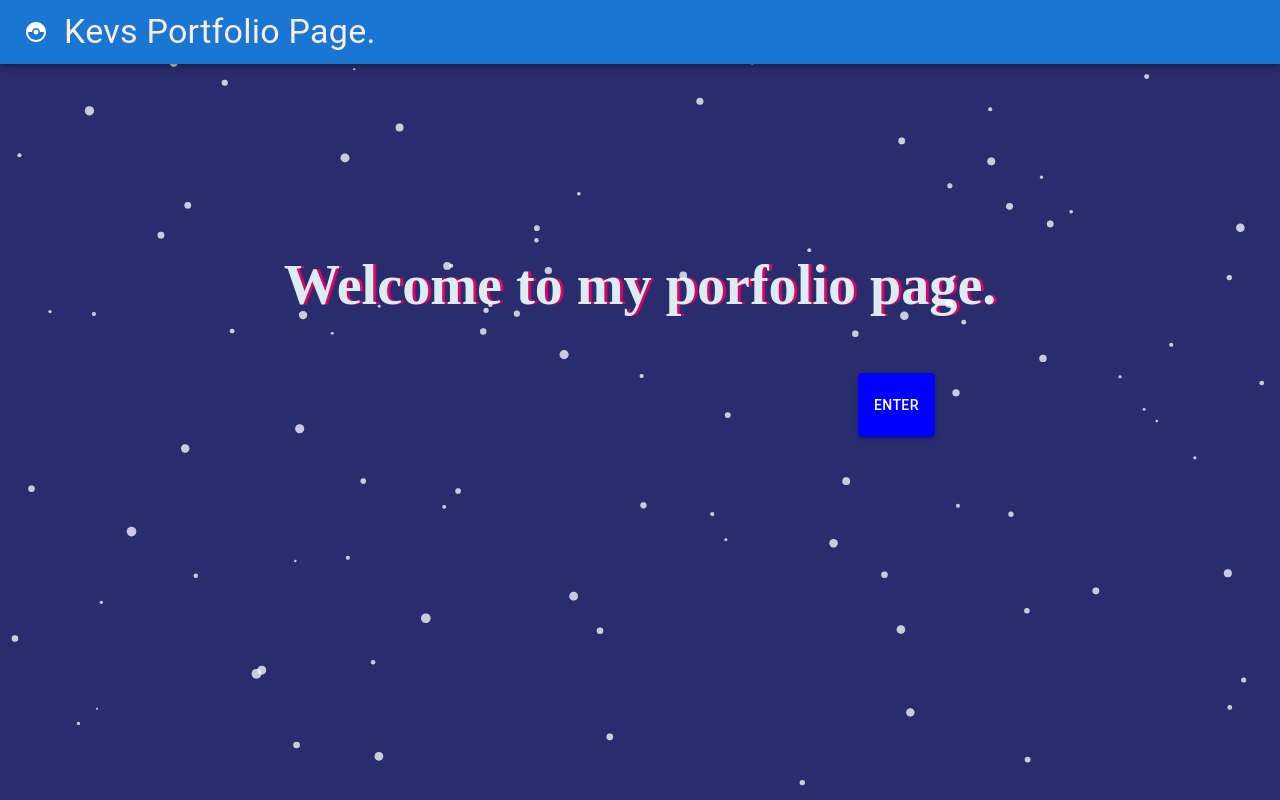
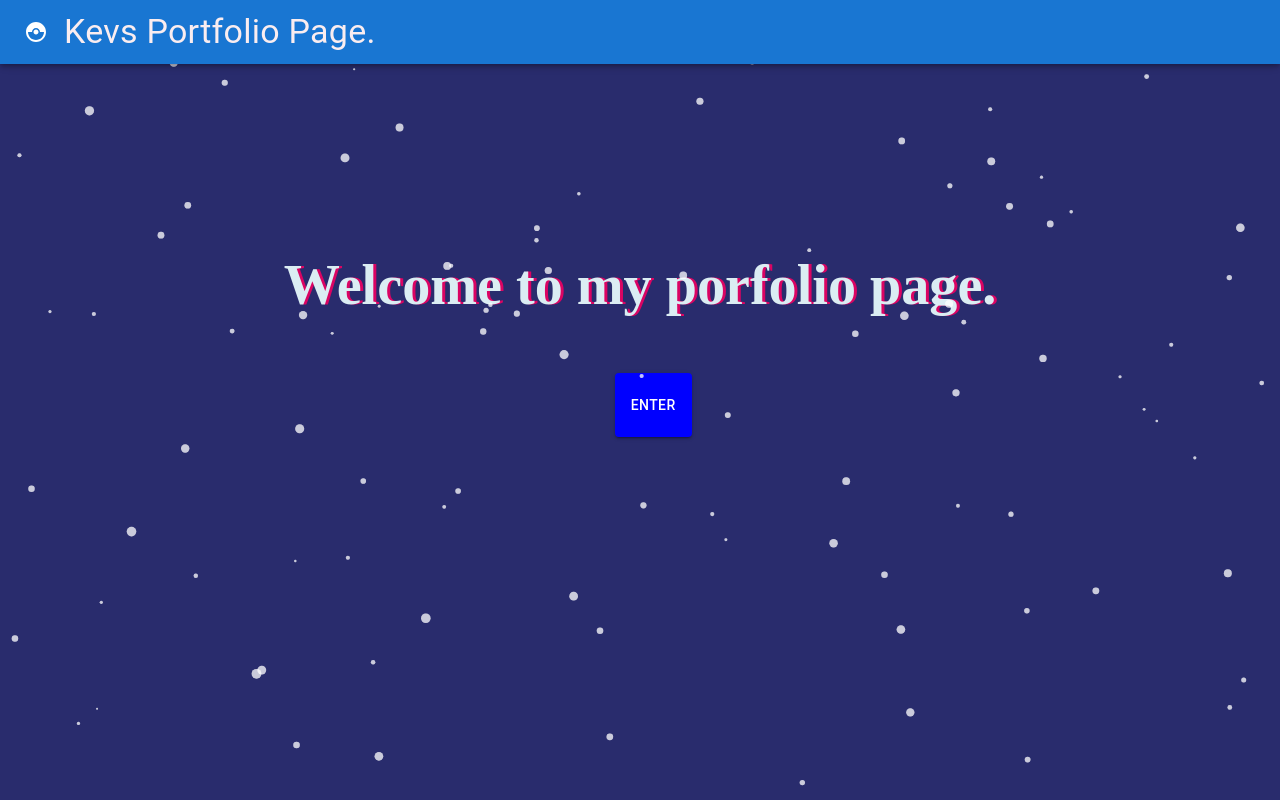
Before and after one commit to tgodkev/portfolio-app, a React (Create React App) app: page / in a window 1280 px wide. Built offline with nearby package versions, Linux system fonts and the light colour scheme.

Commit message:
same as previous

```diff
--- a/src/components/Heading.jsx
+++ b/src/components/Heading.jsx
@@ -13,7 +13,7 @@ function Heading(){
 <AppBar className='heading'>
         <Toolbar>
           <CatchingPokemonIcon sx={{ mr: 2 }} />
-          <Typography variant="h4" color="#FAEDF0" noWrap>
+          <Typography variant="h4" color="#FAEDF0" >
             Kevs Portfolio Page.
           </Typography>
 
--- a/src/components/Landing.js
+++ b/src/components/Landing.js
@@ -24,7 +24,7 @@ function Landing(){
         <Heading />
         <About />
         <Link to="app">
-            <Button variant='contained' onClick={handleClick} style={{backgroundColor:"blue",  marginLeft: "850px", transform: enter ? "scale(0)" : "scale(1)" }}>
+            <Button variant='contained' onClick={handleClick} style={{backgroundColor:"blue",  marginLeft: "48%", transform: enter ? "scale(0)" : "scale(1)" }}>
               <p>Enter</p>
             </Button>
         </Link>
```
